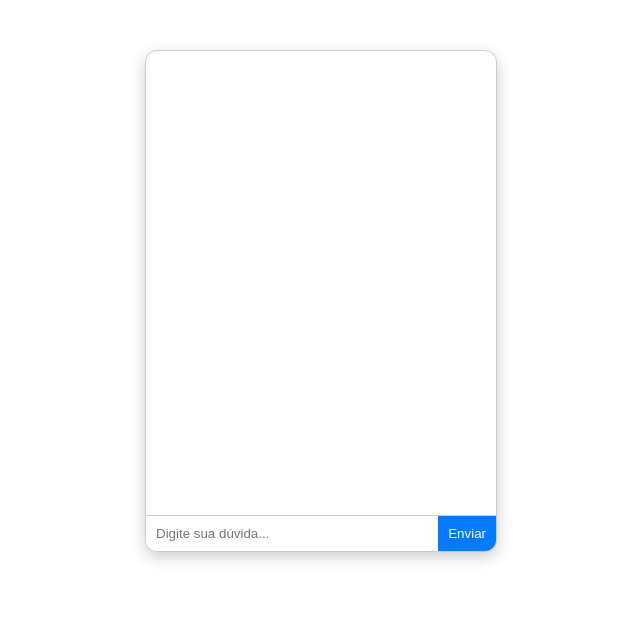
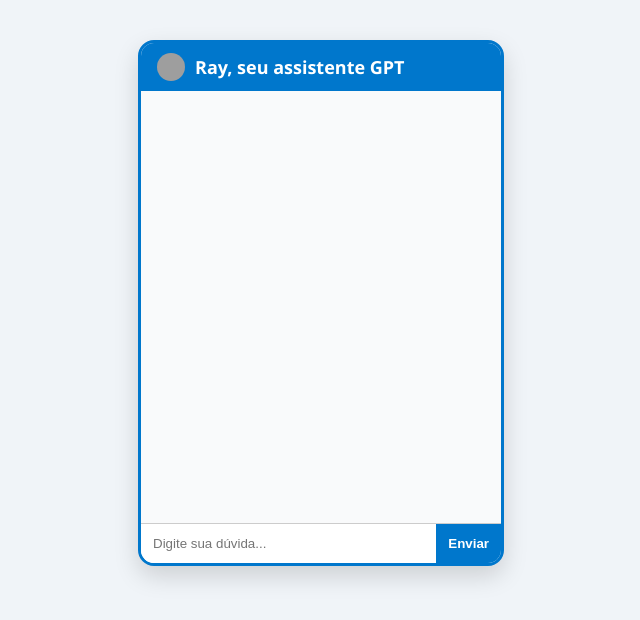
Before and after one commit to SalatielPandolfi/chatbotray, a Flask app: page / in a window 1280 px wide. Shown: the top 620 px of the page, without its empty margins (319-959 px from the left). Run offline with Flask 3, Linux system fonts and the light colour scheme; grey boxes are pictures that could not be loaded.

Commit message:
Update index.html

```diff
--- a/templates/index.html
+++ b/templates/index.html
@@ -1,42 +1,67 @@
+<!-- index.html melhorado com recursos visuais e funcionais -->
 <!DOCTYPE html>
 <html lang="pt-BR">
 <head>
   <meta charset="UTF-8">
   <meta name="viewport" content="width=device-width, initial-scale=1">
-  <title>ChatBot com Flask</title>
+  <title>ChatBot Ray</title>
   <style>
+    body {
+      background-color: #f0f4f8;
+      font-family: 'Segoe UI', sans-serif;
+    }
     #chatbot-container {
-      width: 350px;
-      height: 500px;
+      width: 360px;
+      height: 520px;
       margin: auto;
-      margin-top: 50px;
-      background: #fff;
-      border: 1px solid #ccc;
-      border-radius: 12px;
-      box-shadow: 0 5px 15px rgba(0,0,0,0.2);
+      margin-top: 40px;
+      background: white;
+      border-radius: 16px;
+      box-shadow: 0 10px 25px rgba(0, 0, 0, 0.15);
       display: flex;
       flex-direction: column;
       overflow: hidden;
-      font-family: Arial, sans-serif;
+      border: 3px solid #0077cc;
+    }
+    #chat-header {
+      background-color: #0077cc;
+      color: white;
+      padding: 10px 16px;
+      font-size: 18px;
+      font-weight: bold;
+      display: flex;
+      align-items: center;
+      gap: 10px;
+    }
+    #chat-header img {
+      width: 28px;
+      height: 28px;
+      border-radius: 50%;
     }
     #chat-output {
       flex: 1;
       overflow-y: auto;
       padding: 10px;
+      background-color: #f9fafb;
     }
-    .user-message, .bot-message {
-      margin: 5px;
-      padding: 10px;
-      border-radius: 10px;
+    .message {
+      margin: 6px 0;
+      padding: 10px 14px;
+      border-radius: 12px;
       max-width: 80%;
+      font-size: 14px;
     }
     .user-message {
-      background: #dcf8c6;
+      background-color: #dcf8c6;
       align-self: flex-end;
     }
     .bot-message {
-      background: #f1f0f0;
+      background-color: #e9ecef;
       align-self: flex-start;
+    }
+    .loading {
+      font-style: italic;
+      color: gray;
     }
     #chat-input {
       display: flex;
@@ -44,15 +69,16 @@
     }
     #chat-input input {
       flex: 1;
-      padding: 10px;
+      padding: 12px;
       border: none;
       outline: none;
     }
     #chat-input button {
-      padding: 10px;
+      padding: 12px;
       border: none;
-      background: #007bff;
+      background: #0077cc;
       color: white;
+      font-weight: bold;
       cursor: pointer;
     }
   </style>
@@ -60,6 +86,10 @@
 <body>
 
 <div id="chatbot-container">
+  <div id="chat-header">
+    <img src="https://api.dicebear.com/7.x/bottts/svg?seed=RayBot" alt="Bot Avatar">
+    Ray, seu assistente GPT
+  </div>
   <div id="chat-output"></div>
   <div id="chat-input">
     <input type="text" id="mensagem" placeholder="Digite sua dúvida...">
@@ -68,14 +98,26 @@
 </div>
 
 <script>
+  const chatOutput = document.getElementById("chat-output");
+
+  // Carrega histórico salvo
+  window.onload = () => {
+    const historico = JSON.parse(sessionStorage.getItem("chatHistory")) || [];
+    historico.forEach(m => adicionarMensagem(m.texto, m.classe));
+  };
+
   async function enviarMensagem() {
     const input = document.getElementById("mensagem");
     const texto = input.value.trim();
     if (!texto) return;
 
     adicionarMensagem(texto, "user-message");
+    salvarHistorico(texto, "user-message");
     input.value = "";
 
+    const loadingDiv = adicionarMensagem("Ray está digitando...", "bot-message loading");
+
+    try {
       const resposta = await fetch("/perguntar", {
         method: "POST",
         headers: { "Content-Type": "application/json" },
@@ -83,15 +125,29 @@
       });
 
       const dados = await resposta.json();
+      chatOutput.removeChild(loadingDiv);
       adicionarMensagem(dados.resposta, "bot-message");
+      salvarHistorico(dados.resposta, "bot-message");
+
+    } catch (error) {
+      chatOutput.removeChild(loadingDiv);
+      adicionarMensagem("Erro ao conectar com Ray.", "bot-message");
+    }
   }
 
   function adicionarMensagem(texto, classe) {
     const div = document.createElement("div");
-    div.className = classe;
+    div.className = `message ${classe}`;
     div.textContent = texto;
-    document.getElementById("chat-output").appendChild(div);
-    document.getElementById("chat-output").scrollTop = document.getElementById("chat-output").scrollHeight;
+    chatOutput.appendChild(div);
+    chatOutput.scrollTop = chatOutput.scrollHeight;
+    return div;
+  }
+
+  function salvarHistorico(texto, classe) {
+    const historico = JSON.parse(sessionStorage.getItem("chatHistory")) || [];
+    historico.push({ texto, classe });
+    sessionStorage.setItem("chatHistory", JSON.stringify(historico));
   }
 </script>
 
```
Lines whose indentation alone changed are shown as unchanged.
